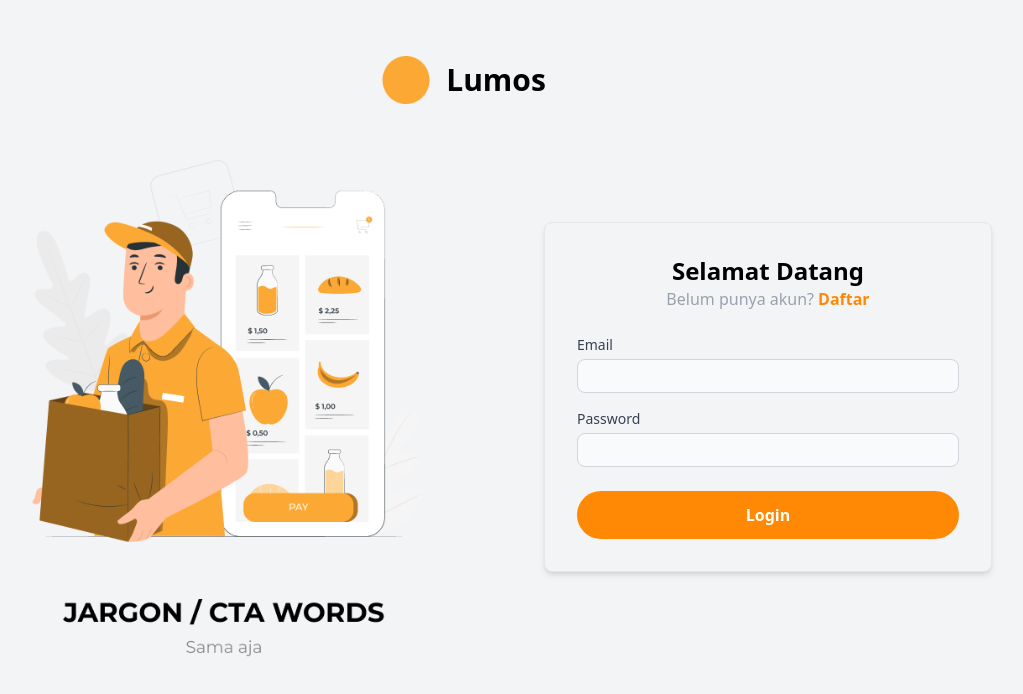
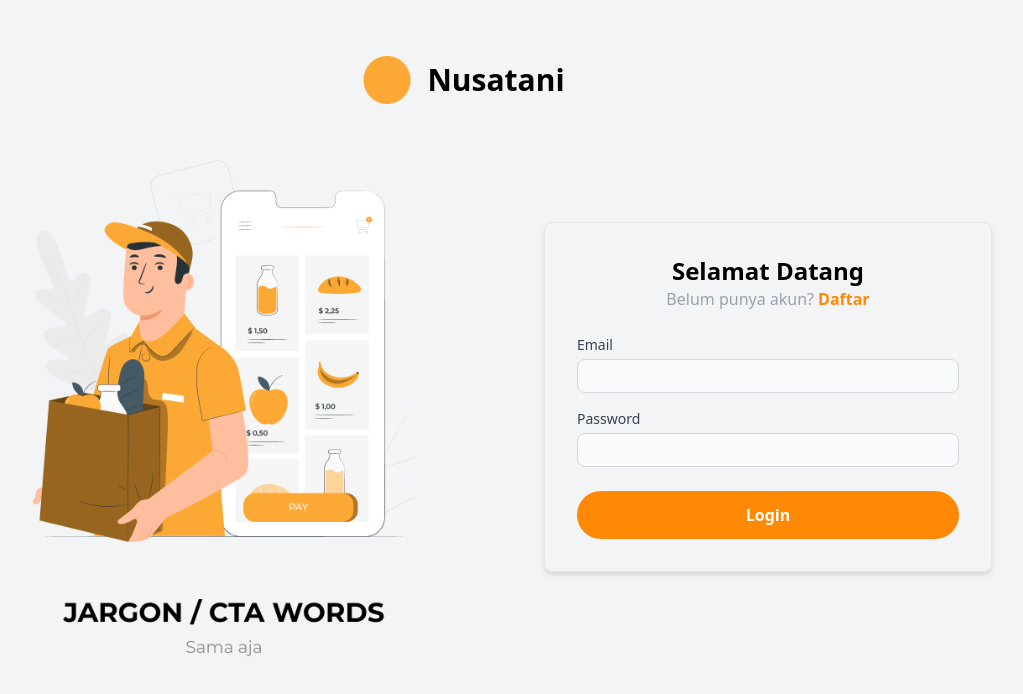
Before and after one commit to Lumos-Hackfest-2025/Frontend, a React (Vite) app: page /login in a window 1280 px wide. Shown: the top 694 px of the page, without its empty margins (176-1199 px from the left). Built offline with nearby package versions, Linux system fonts and the light colour scheme; no server answers.

Commit message:
feat : finalization

```diff
--- a/index.html
+++ b/index.html
@@ -2,10 +2,10 @@
 <html lang="en">
   <head>
     <meta charset="UTF-8" />
-    <link rel="icon" type="image/svg+xml" href="/vite.svg" />
+    <link rel="icon" type="image/png" href="/src/assets/logo.png" />
     <meta name="viewport" content="width=device-width, initial-scale=1.0" />
     <link rel="stylesheet" href="/src/index.css">
-    <title>Vite + React</title>
+    <title>Nusatani</title>
   </head>
   <body>
     <div id="root"></div>
--- a/src/components/SellerNavbar.jsx
+++ b/src/components/SellerNavbar.jsx
@@ -1,11 +1,23 @@
 import React, { useState, useRef, useEffect } from 'react';
-import { Link } from 'react-router-dom';
+import { Link, useNavigate } from 'react-router-dom';
 import { FiSearch, FiPlus, FiBell, FiMessageSquare, FiSettings, FiLogOut } from 'react-icons/fi';
 import Logo from '../assets/logo.png';
+import { auth } from '../firebase/firebase';
+import { onAuthStateChanged, signOut } from 'firebase/auth';
 
 const SellerNavbar = () => {
   const [isDropdownOpen, setIsDropdownOpen] = useState(false);
+  const [user, setUser] = useState(null);
   const dropdownRef = useRef(null);
+  const navigate = useNavigate();
+
+  useEffect(() => {
+    const unsubscribe = onAuthStateChanged(auth, (currentUser) => {
+      setUser(currentUser);
+    });
+
+    return () => unsubscribe();
+  }, []);
 
   useEffect(() => {
     const handleClickOutside = (event) => {
@@ -17,13 +29,22 @@ const SellerNavbar = () => {
     return () => document.removeEventListener('mousedown', handleClickOutside);
   }, []);
 
+  const handleSignOut = async () => {
+    try {
+      await signOut(auth);
+      navigate('/login');
+    } catch (error) {
+      console.error('Error signing out:', error);
+    }
+  };
+
   return (
     <nav className="bg-white shadow-md py-3 px-4 md:px-6 lg:px-12">
       <div className="flex items-center justify-between">
         {/* Logo */}
         <Link to="/" className="flex items-center gap-2">
           <img src={Logo} alt="Lumos Logo" className="w-10 h-10" />
-          <h1 className="text-xl font-bold text-gray-800">Lumos</h1>
+          <h1 className="text-xl font-bold text-gray-800">Nusatani</h1>
         </Link>
 
         {/* Search Bar */}
@@ -79,9 +100,12 @@ const SellerNavbar = () => {
                     <FiSettings className="text-gray-500" />
                     Pengaturan
                   </Link>
-                  <button className="w-full flex items-center gap-2 px-4 py-2 text-sm text-red-600 hover:bg-gray-100">
-                    <FiLogOut className="text-red-500" />
-                    Keluar
+                  <button
+                    onClick={handleSignOut}
+                    className="w-full flex items-center gap-2 px-4 py-2 text-sm text-red-600 hover:bg-red-50"
+                  >
+                    <FiLogOut className="w-4 h-4" />
+                    <span>Sign out</span>
                   </button>
                 </div>
               </div>
--- a/src/components/UserNavbar.jsx
+++ b/src/components/UserNavbar.jsx
@@ -57,7 +57,7 @@ const Navbar = () => {
       <div className="flex items-center justify-between w-full md:w-auto">
         <Link to="/" className="flex items-center gap-3">
           <img src={Logo} alt="Logo" className="w-8 h-8" />
-          <h1 className="text-xl font-bold">Lumos</h1>
+          <h1 className="text-xl font-bold">Nusatani</h1>
         </Link>
         <button
           onClick={() => setIsMobileMenuOpen(!isMobileMenuOpen)}
--- a/src/pages/Login.jsx
+++ b/src/pages/Login.jsx
@@ -36,7 +36,7 @@ function Login() {
       {/* Logo and Title Section */}
       <div className="flex items-center justify-center pt-10 pb-6 gap-4">
         <img src={Logo} alt="Lumos Logo" className="w-12 h-12 mb-2" />
-        <h1 className="text-3xl font-semibold text-black pb-2">Lumos</h1>
+        <h1 className="text-3xl font-semibold text-black pb-2">Nusatani</h1>
       </div>
 
       {/* Main Content Section */}
--- a/src/pages/registration/BuyerLargeRegistration.jsx
+++ b/src/pages/registration/BuyerLargeRegistration.jsx
@@ -48,7 +48,7 @@ function BuyerLargeRegistration() {
       {/* Logo and Title Section */}
       <div className="flex items-center justify-center pt-10 pb-6 gap-4">
         <img src={Logo} alt="Lumos Logo" className="w-12 h-12 mb-2" />
-        <h1 className="text-3xl font-semibold text-black pb-2">Lumos</h1>
+        <h1 className="text-3xl font-semibold text-black pb-2">Nusatani</h1>
       </div>
 
       {/* Main Content Section */}
--- a/src/pages/registration/BuyerSmallRegistration.jsx
+++ b/src/pages/registration/BuyerSmallRegistration.jsx
@@ -46,7 +46,7 @@ function BuyerSmallRegistration() {
       {/* Logo and Title Section */}
       <div className="flex items-center justify-center pt-10 pb-6 gap-4">
         <img src={Logo} alt="Lumos Logo" className="w-12 h-12 mb-2" />
-        <h1 className="text-3xl font-semibold text-black pb-2">Lumos</h1>
+        <h1 className="text-3xl font-semibold text-black pb-2">Nusatani</h1>
       </div>
 
       {/* Main Content Section */}
--- a/src/pages/registration/SellerRegistration.jsx
+++ b/src/pages/registration/SellerRegistration.jsx
@@ -48,7 +48,7 @@ function SellerRegistration() {
       {/* Logo and Title Section */}
       <div className="flex items-center justify-center pt-10 pb-6 gap-4">
         <img src={Logo} alt="Lumos Logo" className="w-12 h-12 mb-2" />
-        <h1 className="text-3xl font-semibold text-black pb-2">Lumos</h1>
+        <h1 className="text-3xl font-semibold text-black pb-2">Nusatani</h1>
       </div>
 
       {/* Main Content Section */}
```
